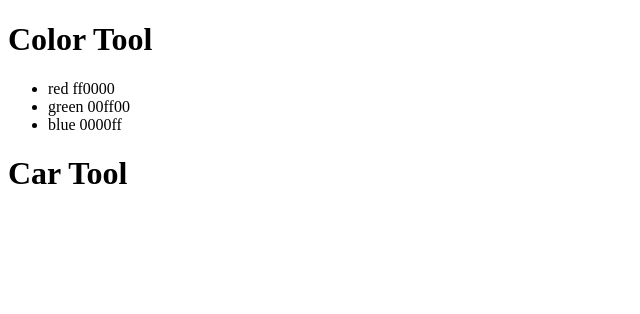
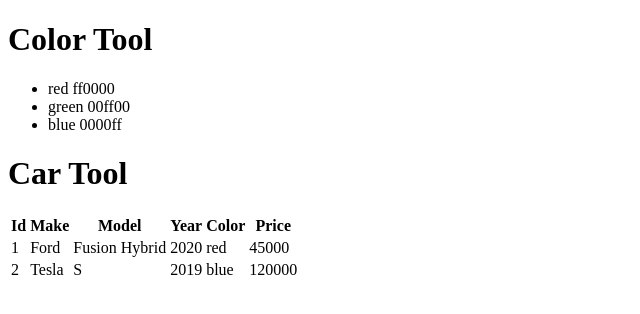
Before and after one commit to t4d-classes/react_02282022, a JavaScript app in the folder demo-app/: page / in a window 1280 px wide. Shown: the top 314 px of the page, without its empty margins (0-640 px from the left). Built offline with nearby package versions, Linux system fonts and the light colour scheme.

Commit message:
add exercise 4

```diff
--- a/demo-app/src/components/CarTool.js
+++ b/demo-app/src/components/CarTool.js
@@ -2,10 +2,39 @@
 
 export const CarTool = () => {
 
+  const cars = [
+    { id: 1, make: 'Ford', model: 'Fusion Hybrid', year: 2020, color: 'red', price: 45000 },
+    { id: 2, make: 'Tesla', model: 'S', year: 2019, color: 'blue', price: 120000 },
+  ];
+
   return (
-    <header>
-      <h1>Car Tool</h1>
-    </header>
+    <>
+      <header>
+        <h1>Car Tool</h1>
+      </header>
+      <table>
+        <thead>
+          <tr>
+            <th>Id</th>
+            <th>Make</th>
+            <th>Model</th>
+            <th>Year</th>
+            <th>Color</th>
+            <th>Price</th>
+          </tr>
+        </thead>
+        <tbody>
+          {cars.map(car => <tr key={car.id}>
+            <td>{car.id}</td>
+            <td>{car.make}</td>
+            <td>{car.model}</td>
+            <td>{car.year}</td>
+            <td>{car.color}</td>
+            <td>{car.price}</td>
+          </tr>)}
+        </tbody>
+      </table>
+    </>
   );
 
 };
--- a/demo-app/src/components/ColorTool.js
+++ b/demo-app/src/components/ColorTool.js
@@ -1,14 +1,10 @@
 
 
-export const ColorTool = () => {
+export const ColorTool = (props) => {
 
-  const colors = [
-    { id: 1, name: 'red', hexcode: 'ff0000'},
-    { id: 2, name: 'green', hexcode: '00ff00'},
-    { id: 3, name: 'blue', hexcode: '0000ff'},
-  ];
 
-  const colorListItems = colors.map(color => <li key={color.id}>
+
+  const colorListItems = props.colors.map(color => <li key={color.id}>
     {color.name} {color.hexcode}
   </li>);
 
--- a/demo-app/src/index.js
+++ b/demo-app/src/index.js
@@ -3,9 +3,16 @@
 import { ColorTool } from './components/ColorTool';
 import { CarTool } from './components/CarTool';
 
+const colorList = [
+  { id: 1, name: 'red', hexcode: 'ff0000'},
+  { id: 2, name: 'green', hexcode: '00ff00'},
+  { id: 3, name: 'blue', hexcode: '0000ff'},
+];
+
 render(
   <>
-    <ColorTool />
+    {/* React.createElement(ColorTool, { colors: colorList }); */}
+    <ColorTool colors={colorList} />
     <CarTool />
   </>,
   document.querySelector("#root"),
```
Also changed, not shown: demo-app/exercises/exercise-4.md (added, +7 -0 lines).
